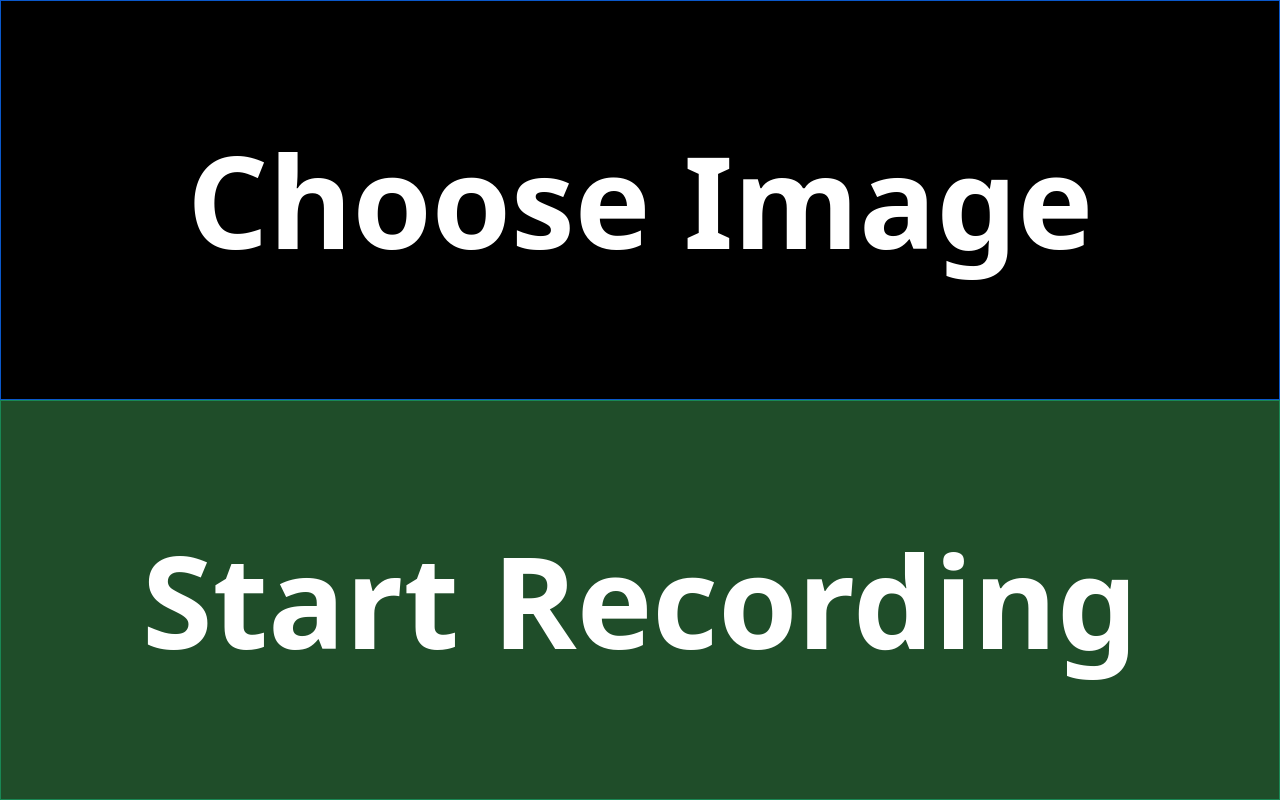
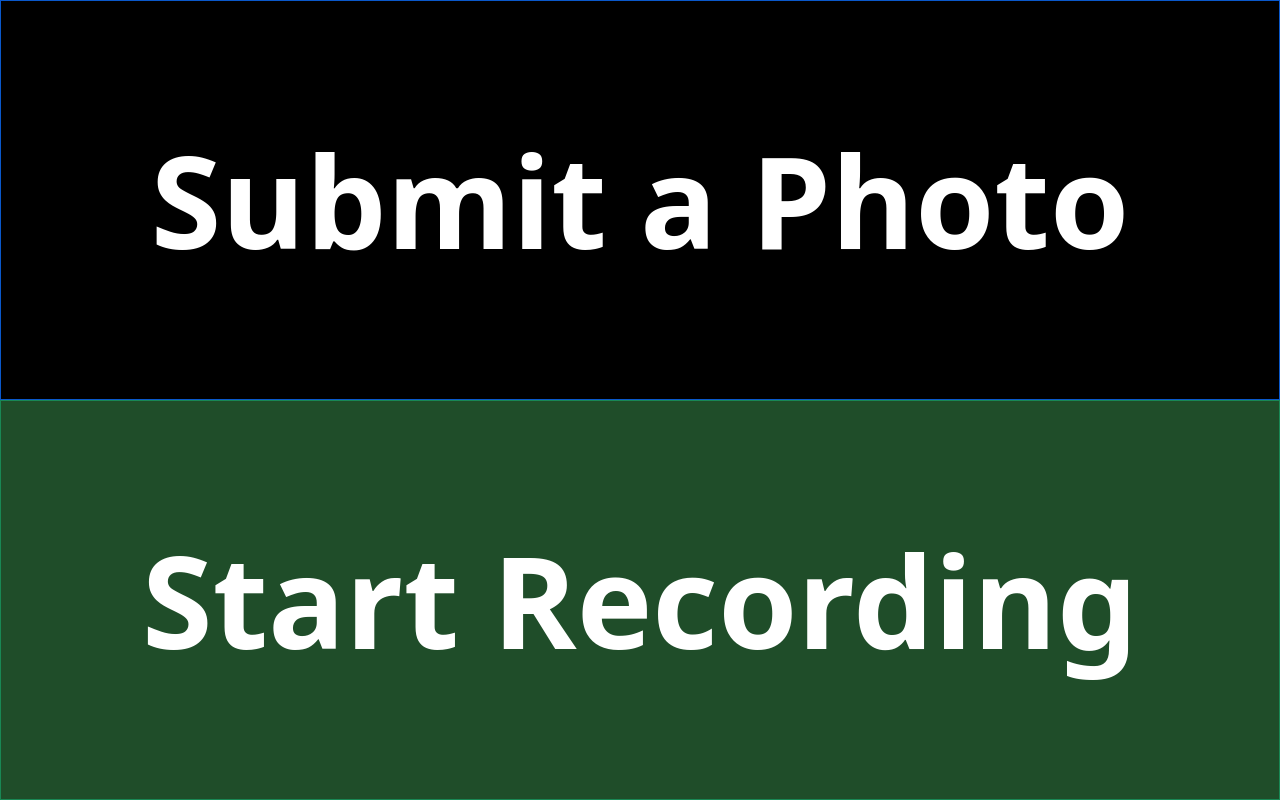
Before and after one commit to jacobprins/envisonet, a Flask app: page /service in a window 1280 px wide. Run offline with Flask 3, Linux system fonts and the light colour scheme; the visitor is signed in with stand-in values (Sample User, id 1).

Commit message:
Update service.html
Choose Image -> Submit a Photo

```diff
--- a/project/templates/main/service.html
+++ b/project/templates/main/service.html
@@ -12,7 +12,7 @@
 
 {% block body %}
 <!-- Image upload button -->
-<button id="chooseImageButton" class="btn btn-primary btn d-block w-100" style="height: 50vh; font-size: 10vw; padding: 1.5rem; border-radius: 0; font-weight: 900;">Choose Image</button>
+<button id="chooseImageButton" class="btn btn-primary btn d-block w-100" style="height: 50vh; font-size: 10vw; padding: 1.5rem; border-radius: 0; font-weight: 900;">Submit a Photo</button>
 
 <!-- Audio button -->
 <button id="audioButton" class="btn btn-success btn d-block w-100" onclick="" style="height: 50vh; font-size: 10vw; padding: 1.5rem; border-radius: 0; font-weight: 900;" >Start Recording</button>
```
